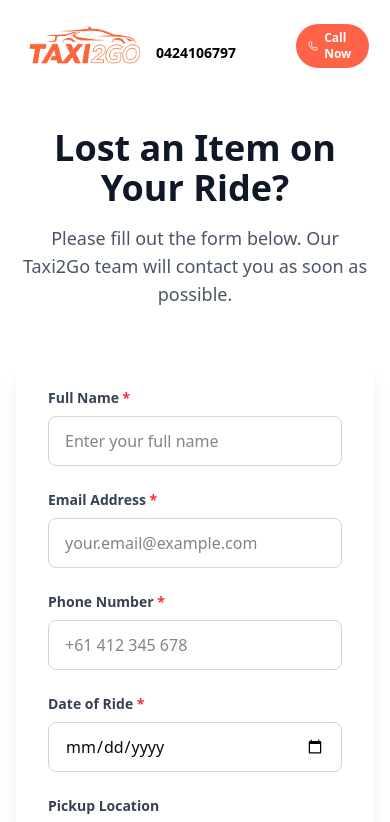
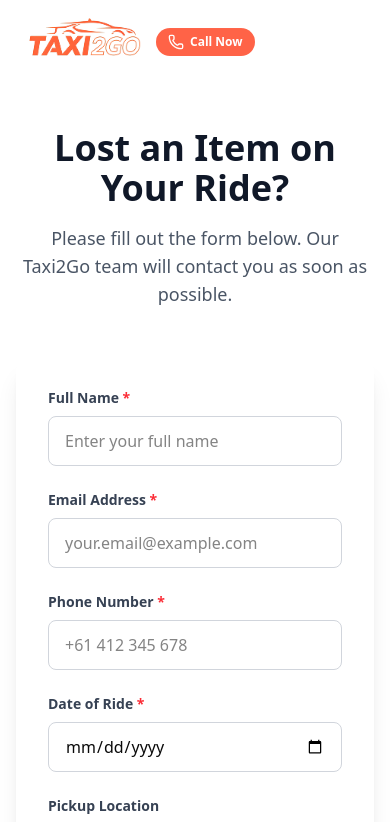
Before and after one commit to saribghouri/Taxi2Go, a Next.js app: page /lost-item in a window 390 px wide. Shown: the top 822 px of the page. Built offline with nearby package versions, Linux system fonts and the light colour scheme.

Commit message:
fix: remove unnecessary div wrapping phone number link in header component

```diff
--- a/components/Header.jsx
+++ b/components/Header.jsx
@@ -41,11 +41,7 @@ export const Header = () => {
           </nav>
 <div className=" flex justify-between items-center gap-[60px]">
 
-    <div>
-      <a href="tel:0424106797" className="font-bold text-sm md:text-base lg:text-lg xl:text-[20px] text-black hover:text-[#FF6347] transition-colors cursor-pointer">
-        0424106797
-      </a>
-    </div>
+
           <div className="mt-[11px]">
       <a
         href="tel:0424106797"
```
